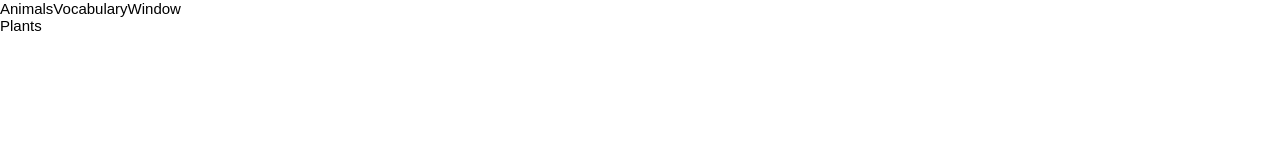
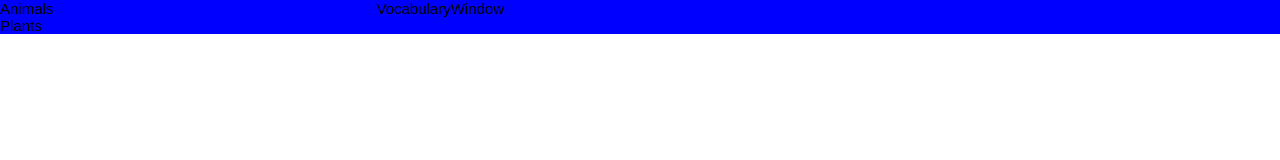
Before and after one commit to reginPekin/Vocabulary, a React app: page / in a window 1280 px wide. Built offline with nearby package versions, Linux system fonts and the light colour scheme.

Commit message:
basic app css

```diff
--- a/src/Components/App/App.module.css
+++ b/src/Components/App/App.module.css
@@ -1,3 +1,8 @@
 .app {
-  display: flex;
+  display: grid;
+  grid-template-columns: 5fr 12fr;
+  background-color: blue;
+  min-height: 100%;
+  width: 100%;
+  justify-items: stretch;
 }
```
